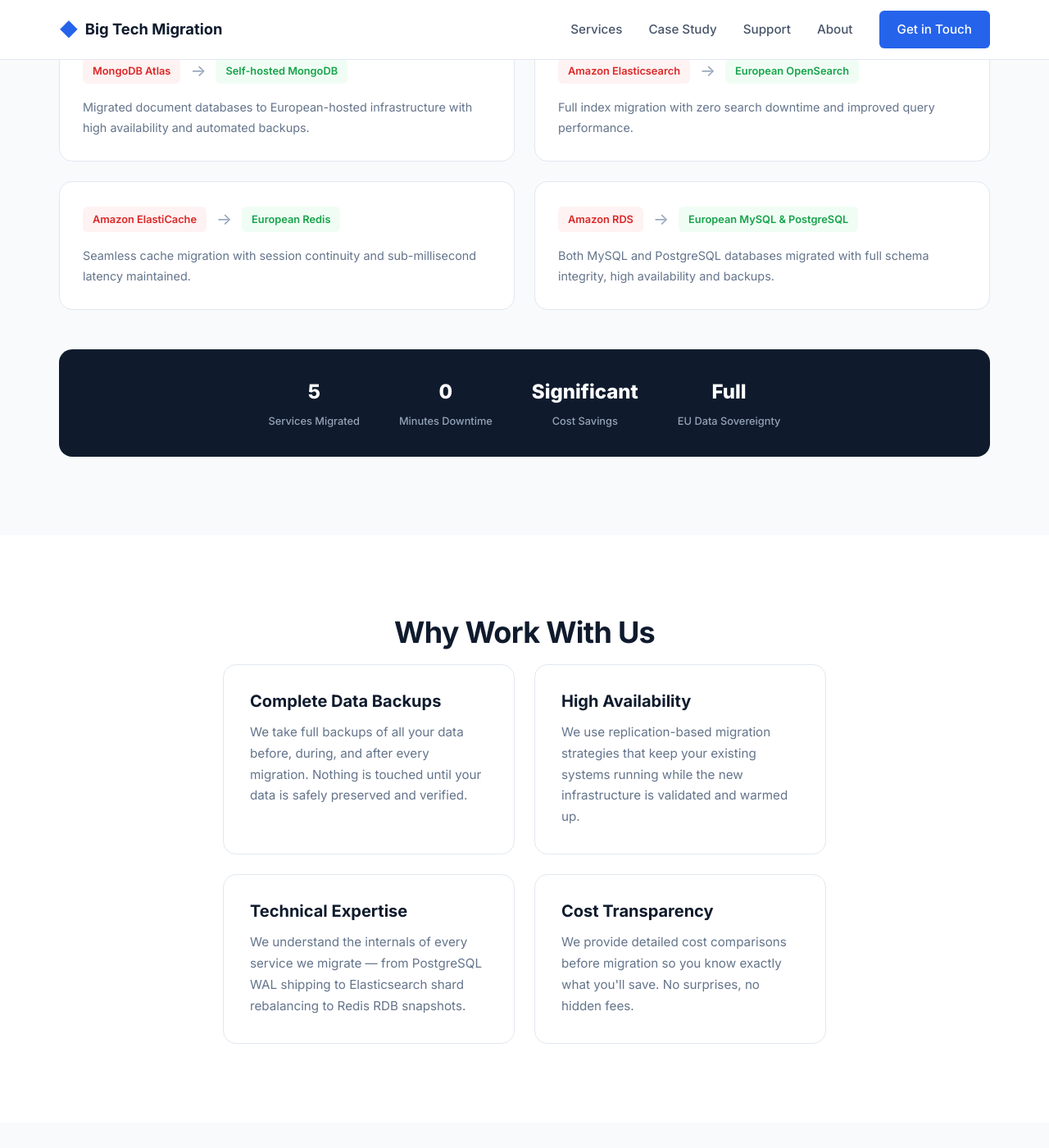
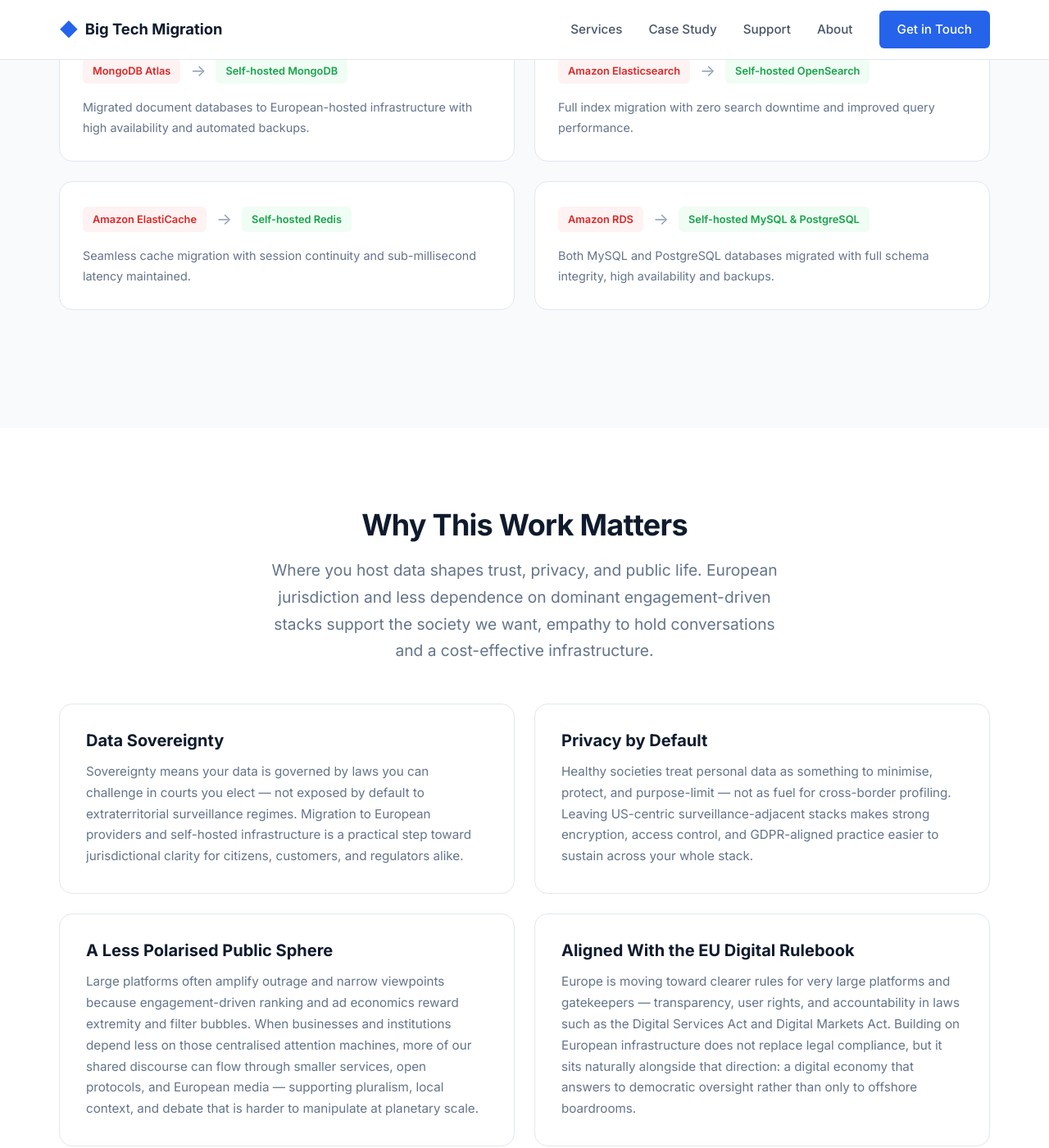
Before and after one commit to bigtechmigration/bigtechmigration.github.io, a Jekyll site: the page built from index.html, in a window 1280 px wide and 1400 px high, scrolled down 2875 px. Shown: the whole window at 82% size. Built offline with Jekyll 4.4.1, drawn with Linux system fonts in a browser that asks for light colours; some of the changed text lies outside the part shown.

Commit message:
update content

```diff
--- a/index.html
+++ b/index.html
@@ -14,7 +14,7 @@
       </p>
       <div class="hero-actions">
         <a href="{{ '/contact/' | relative_url }}" class="btn btn-primary">Start Your Migration</a>
-        <a href="#case-study" class="btn btn-outline">See Our Results</a>
+        <a href="#why-us" class="btn btn-outline">Why does this matter?</a>
       </div>
       <div class="hero-stats">
         <div class="stat">
@@ -24,10 +24,6 @@
         <div class="stat">
           <span class="stat-value">100%</span>
           <span class="stat-label">GDPR Compliant</span>
-        </div>
-        <div class="stat">
-          <span class="stat-value">Zero</span>
-          <span class="stat-label">Downtime</span>
         </div>
       </div>
     </div>
@@ -126,7 +122,7 @@
         <div class="migration-header">
           <span class="migration-from">Amazon Elasticsearch</span>
           <span class="migration-arrow">&rarr;</span>
-          <span class="migration-to">European OpenSearch</span>
+          <span class="migration-to">Self-hosted OpenSearch</span>
         </div>
         <p>Full index migration with zero search downtime and improved query performance.</p>
       </div>
@@ -134,7 +130,7 @@
         <div class="migration-header">
           <span class="migration-from">Amazon ElastiCache</span>
           <span class="migration-arrow">&rarr;</span>
-          <span class="migration-to">European Redis</span>
+          <span class="migration-to">Self-hosted Redis</span>
         </div>
         <p>Seamless cache migration with session continuity and sub-millisecond latency maintained.</p>
       </div>
@@ -142,53 +138,38 @@
         <div class="migration-header">
           <span class="migration-from">Amazon RDS</span>
           <span class="migration-arrow">&rarr;</span>
-          <span class="migration-to">European MySQL &amp; PostgreSQL</span>
+          <span class="migration-to">Self-hosted MySQL &amp; PostgreSQL</span>
         </div>
         <p>Both MySQL and PostgreSQL databases migrated with full schema integrity, high availability and backups.</p>
       </div>
     </div>
 
-    <div class="results-bar">
-      <div class="result">
-        <span class="result-value">5</span>
-        <span class="result-label">Services Migrated</span>
-      </div>
-      <div class="result">
-        <span class="result-value">0</span>
-        <span class="result-label">Minutes Downtime</span>
-      </div>
-      <div class="result">
-        <span class="result-value">Significant</span>
-        <span class="result-label">Cost Savings</span>
-      </div>
-      <div class="result">
-        <span class="result-value">Full</span>
-        <span class="result-label">EU Data Sovereignty</span>
-      </div>
-    </div>
   </div>
 </section>
 
 <!-- Why Us -->
-<section class="section why-us">
-  <div class="container narrow">
-    <h2 class="section-title">Why Work With Us</h2>
+<section class="section why-us" id="why-us">
+  <div class="container">
+    <h2 class="section-title">Why This Work Matters</h2>
+    <p class="section-lead">
+      Where you host data shapes trust, privacy, and public life. European jurisdiction and less dependence on dominant engagement-driven stacks support the society we want, empathy to hold conversations and a cost-effective infrastructure.
+    </p>
     <div class="why-grid">
       <div class="why-card">
-        <h3>Complete Data Backups</h3>
-        <p>We take full backups of all your data before, during, and after every migration. Nothing is touched until your data is safely preserved and verified.</p>
+        <h3>Data Sovereignty</h3>
+        <p>Sovereignty means your data is governed by laws you can challenge in courts you elect — not exposed by default to extraterritorial surveillance regimes. Migration to European providers and self-hosted infrastructure is a practical step toward jurisdictional clarity for citizens, customers, and regulators alike.</p>
       </div>
       <div class="why-card">
-        <h3>High Availability</h3>
-        <p>We use replication-based migration strategies that keep your existing systems running while the new infrastructure is validated and warmed up.</p>
+        <h3>Privacy by Default</h3>
+        <p>Healthy societies treat personal data as something to minimise, protect, and purpose-limit — not as fuel for cross-border profiling. Leaving US-centric surveillance-adjacent stacks makes strong encryption, access control, and GDPR-aligned practice easier to sustain across your whole stack.</p>
       </div>
       <div class="why-card">
-        <h3>Technical Expertise</h3>
-        <p>We understand the internals of every service we migrate — from PostgreSQL WAL shipping to Elasticsearch shard rebalancing to Redis RDB snapshots.</p>
+        <h3>A Less Polarised Public Sphere</h3>
+        <p>Large platforms often amplify outrage and narrow viewpoints because engagement-driven ranking and ad economics reward extremity and filter bubbles. When businesses and institutions depend less on those centralised attention machines, more of our shared discourse can flow through smaller services, open protocols, and European media — supporting pluralism, local context, and debate that is harder to manipulate at planetary scale.</p>
       </div>
       <div class="why-card">
-        <h3>Cost Transparency</h3>
-        <p>We provide detailed cost comparisons before migration so you know exactly what you'll save. No surprises, no hidden fees.</p>
+        <h3>Aligned With the EU Digital Rulebook</h3>
+        <p>Europe is moving toward clearer rules for very large platforms and gatekeepers — transparency, user rights, and accountability in laws such as the Digital Services Act and Digital Markets Act. Building on European infrastructure does not replace legal compliance, but it sits naturally alongside that direction: a digital economy that answers to democratic oversight rather than only to offshore boardrooms.</p>
       </div>
     </div>
   </div>
```
